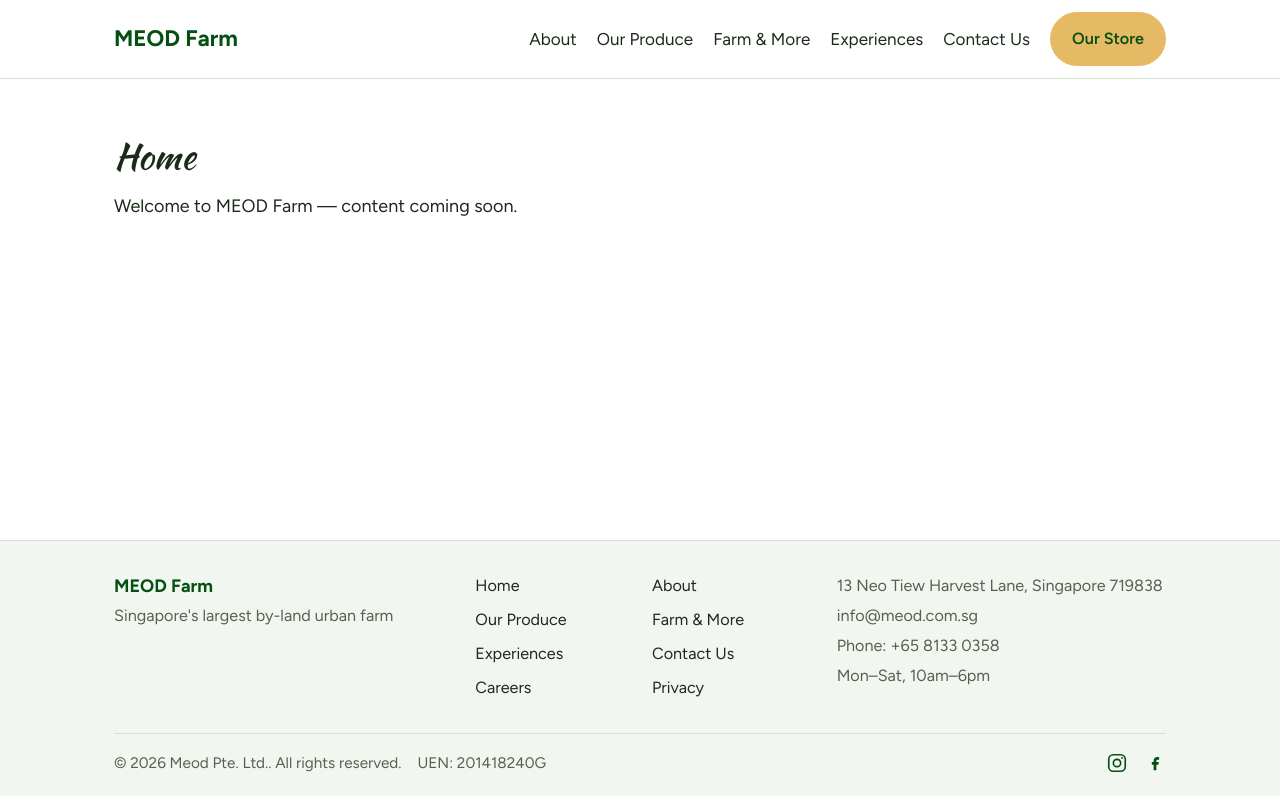
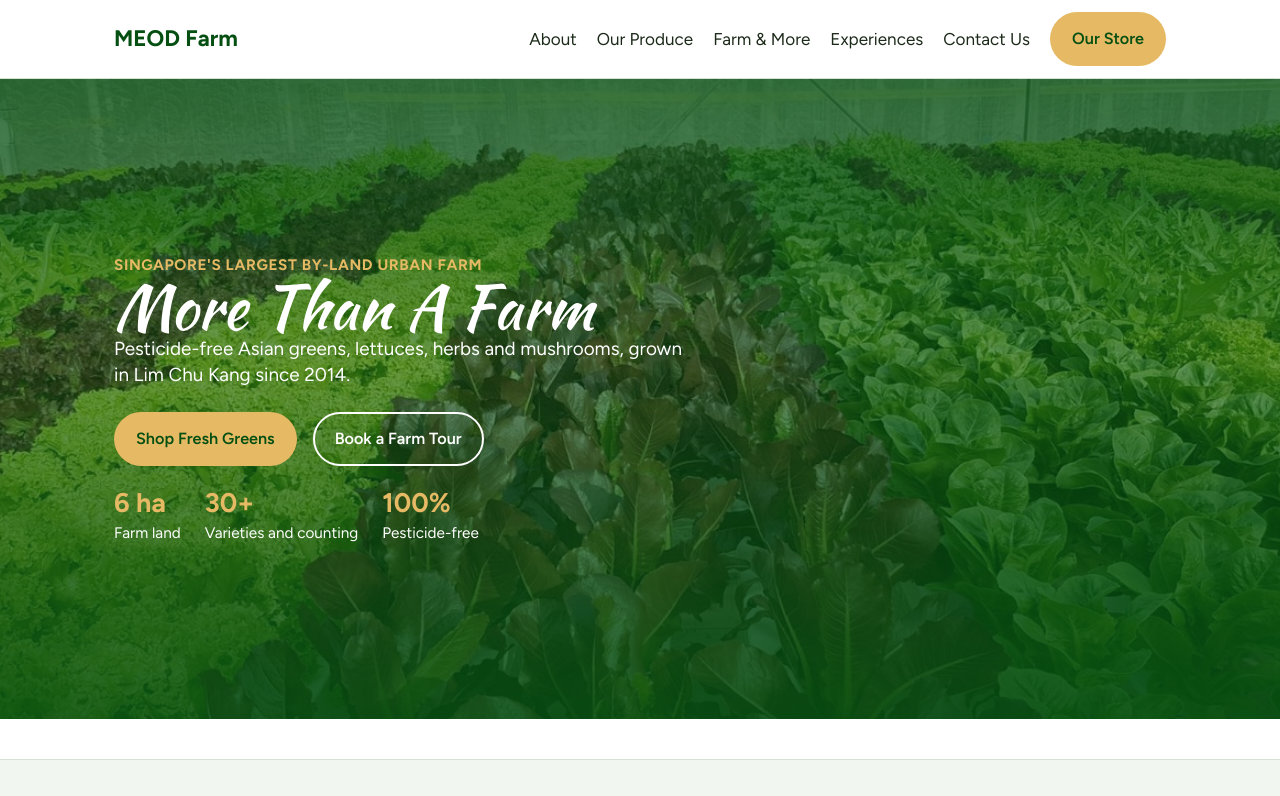
Before and after one commit to Tyllage/Tyllage-MEOD, a React (Vite) app in the folder client/: page / in a window 1280 px wide. Shown: the top 796 px of the page. Built offline with nearby package versions, Linux system fonts and the light colour scheme.

Commit message:
Add homepage hero with MEOD farm photo, CTAs and stats

```diff
--- /dev/null
+++ b/client/src/components/home/Hero.css
@@ -0,0 +1,133 @@
+.hero {
+  position: relative;
+  width: 100vw;
+  margin-left: calc(50% - 50vw);
+  margin-right: calc(50% - 50vw);
+  margin-top: calc(-1 * var(--section-padding));
+  min-height: 80vh;
+  display: flex;
+  align-items: center;
+  overflow: hidden;
+}
+
+.hero-image {
+  position: absolute;
+  inset: 0;
+  width: 100%;
+  height: 100%;
+  object-fit: cover;
+  z-index: 0;
+}
+
+.hero-overlay {
+  position: absolute;
+  inset: 0;
+  background: linear-gradient(
+    180deg,
+    color-mix(in srgb, var(--color-forest) 80%, transparent) 0%,
+    color-mix(in srgb, var(--color-forest) 55%, transparent) 45%,
+    color-mix(in srgb, var(--color-forest) 88%, transparent) 100%
+  );
+  z-index: 1;
+}
+
+.hero-content {
+  position: relative;
+  z-index: 2;
+  display: flex;
+  flex-direction: column;
+  align-items: flex-start;
+  gap: var(--space-4);
+  padding-block: var(--space-8);
+}
+
+.hero-eyebrow {
+  margin: 0;
+  color: var(--color-dandelion);
+  font-weight: 700;
+  letter-spacing: 0.04em;
+  text-transform: uppercase;
+  font-size: 0.85rem;
+}
+
+.hero-heading {
+  margin: 0;
+  font-family: var(--font-heading);
+  font-weight: 400;
+  font-size: clamp(2.25rem, 2rem + 2vw, 3.75rem);
+  color: #fff;
+  max-width: 20ch;
+}
+
+.hero-description {
+  margin: 0;
+  max-width: 48ch;
+  font-size: 1.05rem;
+  color: #fff;
+}
+
+.hero-actions {
+  display: flex;
+  flex-wrap: wrap;
+  gap: var(--space-4);
+  margin-top: var(--space-2);
+}
+
+.hero-btn-outline {
+  color: #fff;
+  border-color: #fff;
+}
+
+.hero-btn-outline:hover {
+  background: color-mix(in srgb, #fff 20%, transparent);
+}
+
+.hero-stats {
+  display: flex;
+  flex-wrap: wrap;
+  gap: var(--space-6);
+  margin: var(--space-2) 0 0;
+  padding: 0;
+}
+
+.hero-stat {
+  display: flex;
+  flex-direction: column;
+  gap: var(--space-1);
+}
+
+.hero-stat dt {
+  margin: 0;
+  font-size: 1.5rem;
+  font-weight: 700;
+  color: var(--color-dandelion);
+}
+
+.hero-stat dd {
+  margin: 0;
+  font-size: 0.85rem;
+  color: #fff;
+}
+
+@media (max-width: 640px) {
+  .hero {
+    min-height: 60vh;
+  }
+
+  .hero-content {
+    padding-block: var(--space-7);
+  }
+
+  .hero-actions {
+    flex-direction: column;
+    align-items: stretch;
+  }
+
+  .hero-actions .btn {
+    width: 100%;
+  }
+
+  .hero-stats {
+    gap: var(--space-5);
+  }
+}
--- /dev/null
+++ b/client/src/components/home/Hero.jsx
@@ -0,0 +1,60 @@
+import { Link } from 'react-router-dom'
+import { site } from '../../data/site.js'
+import './Hero.css'
+
+const heroContent = {
+  eyebrow: site.tagline,
+  heading: 'More Than A Farm',
+  description:
+    'Pesticide-free Asian greens, lettuces, herbs and mushrooms, grown in Lim Chu Kang since 2014.',
+  stats: [
+    { value: '6 ha', label: 'Farm land' },
+    { value: '30+', label: 'Varieties and counting' },
+    { value: '100%', label: 'Pesticide-free' },
+  ],
+}
+
+function Hero() {
+  return (
+    <section className="hero">
+      <img
+        className="hero-image"
+        src="/images/hero-farm.jpg"
+        alt="Rows of leafy greens growing under netting at MEOD Farm"
+        loading="eager"
+      />
+      <div className="hero-overlay" />
+
+      <div className="container hero-content">
+        <p className="hero-eyebrow">{heroContent.eyebrow}</p>
+        <h1 className="hero-heading">{heroContent.heading}</h1>
+        <p className="hero-description">{heroContent.description}</p>
+
+        <div className="hero-actions">
+          <a
+            className="btn btn-primary"
+            href={site.shopUrl}
+            target="_blank"
+            rel="noopener noreferrer"
+          >
+            Shop Fresh Greens
+          </a>
+          <Link className="btn btn-outline hero-btn-outline" to="/experiences">
+            Book a Farm Tour
+          </Link>
+        </div>
+
+        <dl className="hero-stats">
+          {heroContent.stats.map((stat) => (
+            <div className="hero-stat" key={stat.label}>
+              <dt>{stat.value}</dt>
+              <dd>{stat.label}</dd>
+            </div>
+          ))}
+        </dl>
+      </div>
+    </section>
+  )
+}
+
+export default Hero
--- a/client/src/pages/Home.jsx
+++ b/client/src/pages/Home.jsx
@@ -1,10 +1,7 @@
+import Hero from '../components/home/Hero.jsx'
+
 function Home() {
-  return (
-    <>
-      <h1>Home</h1>
-      <p>Welcome to MEOD Farm — content coming soon.</p>
-    </>
-  )
+  return <Hero />
 }
 
 export default Home
```
Also changed, not shown: client/public/images/hero-farm.jpg (added).
